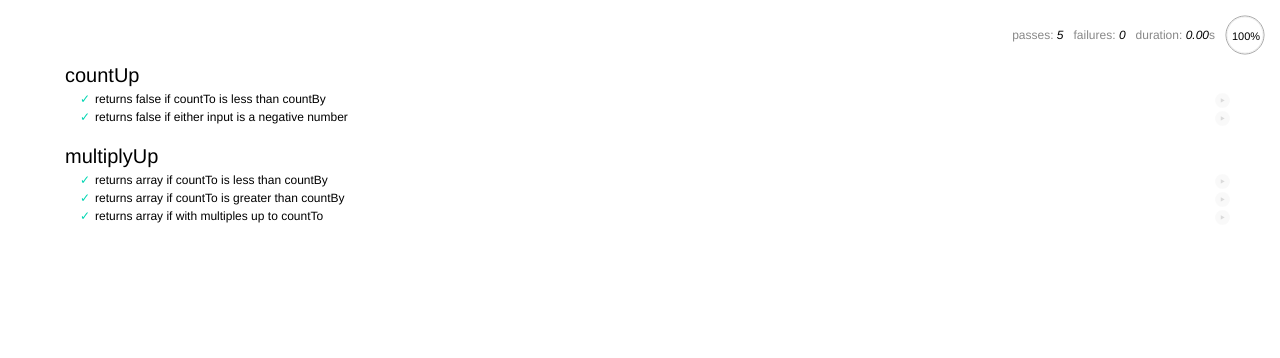
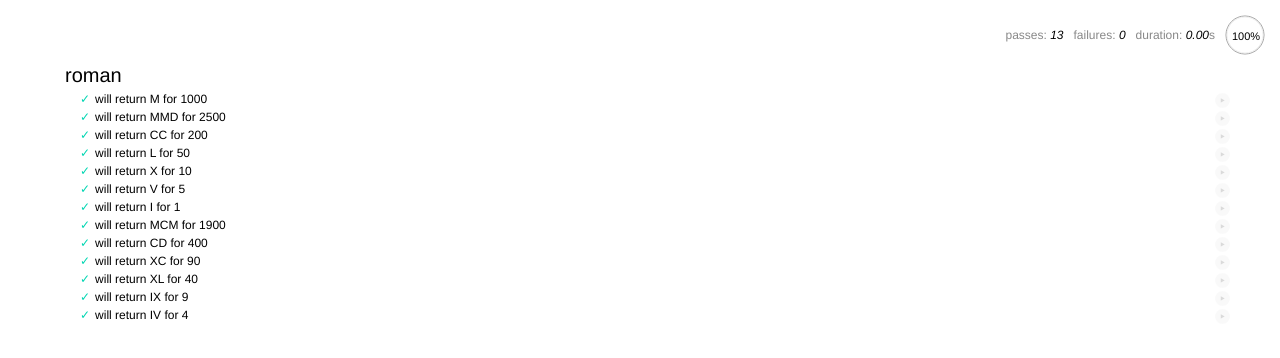
Before and after one commit to jsween/romanNumerals, a plain HTML site: page spec-runner.html in a window 1280 px wide. Drawn offline with Linux system fonts and the light colour scheme.

Commit message:
add two ways of doing roman numeral function

```diff
--- a/js/scripts.js
+++ b/js/scripts.js
@@ -1,30 +1,112 @@
-var countUp = function(countTo, countBy) {
-  if (countTo <= 0 || countBy <= 0) {
-    return "Please enter a positive number";
-  } else if (countBy <= countTo) {
-    return multiplyUp(countTo, countBy);
-  } else {
-    return "Invalid Input";
+var roman = function(num) {
+  var romanNum = [];
+  while (num >= 1000) {
+    romanNum.push("M");
+    num -= 1000;
   }
+  romanNum = romanNum.concat(craziness(num));
+
+  return romanNum.join("");
 };
 
-var multiplyUp = function(countTo, countBy) {
-  var multiples = [];
+var craziness = function(num) {
+  var arrayOfArrays = [[500, 900, "CM", "D"],
+                       [100, 400, "CD", "C"],
+                       [50, 90, "XC", "L"],
+                       [10, 40, "XL", "X"],
+                       [5, 9, "IX", "V"],
+                       [1, 4, "IV", "I"]];
+  var romanNums = [];
 
-  for (var i = countBy; i <= countTo; i += countBy) {
-    multiples.push(i);
+  for(var i = 0; i < arrayOfArrays.length; i++){
+    var romanArray = arrayOfArrays[i];
+    var x = romanArray[0];
+    var y = romanArray[1];
+    var yy = romanArray[2];
+    var xx = romanArray[3];
+
+    while(num >= x) {
+      if(num >= y) {
+        romanNums.push(yy);
+        num -= y;
+      } else {
+        romanNums.push(xx);
+        num -= x;
+      }
+    }
   }
-  return multiples;
-};
+  return romanNums;
+}
 
+  // while(num >= 500) {
+  //   if(num >= 900) {
+  //     romanNum.push("CM");
+  //     num -= 900;
+  //   } else {
+  //     romanNum.push("D");
+  //     num -= 500;
+  //   }
+  // }
+  //
+  // while(num >= 100) {
+  //   if(num >= 400){
+  //     romanNum.push("CD");
+  //     num -= 400;
+  //   } else {
+  //     romanNum.push("C");
+  //     num -= 100;
+  //   }
+  // }
+  //
+  // while(num >= 50) {
+  //   if(num >= 90) {
+  //     romanNum.push("XC");
+  //     num -= 90;
+  //   } else {
+  //     romanNum.push("L");
+  //     num -= 50;
+  //   }
+  // }
+  //
+  // while(num >= 10) {
+  //   if(num >= 40) {
+  //     romanNum.push("XL");
+  //     num -= 40;
+  //   } else {
+  //     romanNum.push("X");
+  //     num -= 10;
+  //   }
+  // }
+  //
+  // while(num >= 5) {
+  //   if(num >= 9) {
+  //     romanNum.push("IX");
+  //     num -= 9;
+  //   } else {
+  //     romanNum.push("V");
+  //     num -= 5;
+  //   }
+  // }
+  //
+  // while(num >= 1) {
+  //   if(num >= 4) {
+  //     romanNum.push("IV");
+  //     num -= 4;
+  //   } else {
+  //     romanNum.push("I");
+  //     num -= 1;
+  //   }
+  // }
+
+
+//};
 
 
 $(document).ready(function(event) {
-    $("form#count").submit(function(event){
+    $("form#roman").submit(function(event){
 
-      var countBy= parseInt($("input#message1").val());
-      var countTo = parseInt($("input#message2").val());
-      var result = countUp(countTo, countBy);
+      var input = parseInt($("input#message1").val());
+      var result = roman(input);
 
   $(".result").text(result);
   $("#result").show();
--- a/js/specs.js
+++ b/js/specs.js
@@ -1,27 +1,55 @@
-describe("countUp", function() {
+describe("roman", function() {
 
-  it("returns false if countTo is less than countBy", function() {
-    expect(countUp(2, 3)).to.equal("Invalid Input");
+  it("will return M for 1000", function() {
+    expect(roman(2000)).to.eql("MM");
   });
 
-  it ("returns false if either input is a negative number", function() {
-    expect(countUp(-3, -4)).to.equal("Please enter a positive number");
-  });
-});
-
-
-describe("multiplyUp", function() {
-
-  it("returns array if countTo is less than countBy", function() {
-    expect(multiplyUp(3, 3)).to.eql([3]);
+  it("will return MMD for 2500", function() {
+    expect(roman(2500)).to.eql("MMD");
   });
 
-  it("returns array if countTo is greater than countBy", function() {
-    expect(multiplyUp(5, 3)).to.eql([3]);
+  it("will return CC for 200", function() {
+    expect(roman(200)).to.eql("CC");
   });
 
-  it("returns array if with multiples up to countTo", function() {
-    expect(multiplyUp(15, 5)).to.eql([5, 10, 15]);
+  it("will return L for 50", function() {
+    expect(roman(50)).to.eql("L");
+  });
+
+  it("will return X for 10", function() {
+    expect(roman(10)).to.eql("X");
+  });
+
+  it("will return V for 5", function() {
+    expect(roman(5)).to.eql("V");
+  });
+
+  it("will return I for 1", function() {
+    expect(roman(1)).to.eql("I");
+  });
+
+  it("will return MCM for 1900", function() {
+    expect(roman(1900)).to.eql("MCM");
+  });
+
+  it("will return CD for 400", function() {
+    expect(roman(400)).to.eql("CD");
+  });
+
+  it("will return XC for 90", function() {
+    expect(roman(90)).to.eql("XC");
+  });
+
+  it("will return XL for 40", function() {
+    expect(roman(40)).to.eql("XL");
+  });
+
+  it("will return IX for 9", function() {
+    expect(roman(9)).to.eql("IX");
+  });
+
+  it("will return IV for 4", function() {
+    expect(roman(4)).to.eql("IV");
   });
 
 });
```
Also changed, not shown: index.html (+5 -6 lines).
